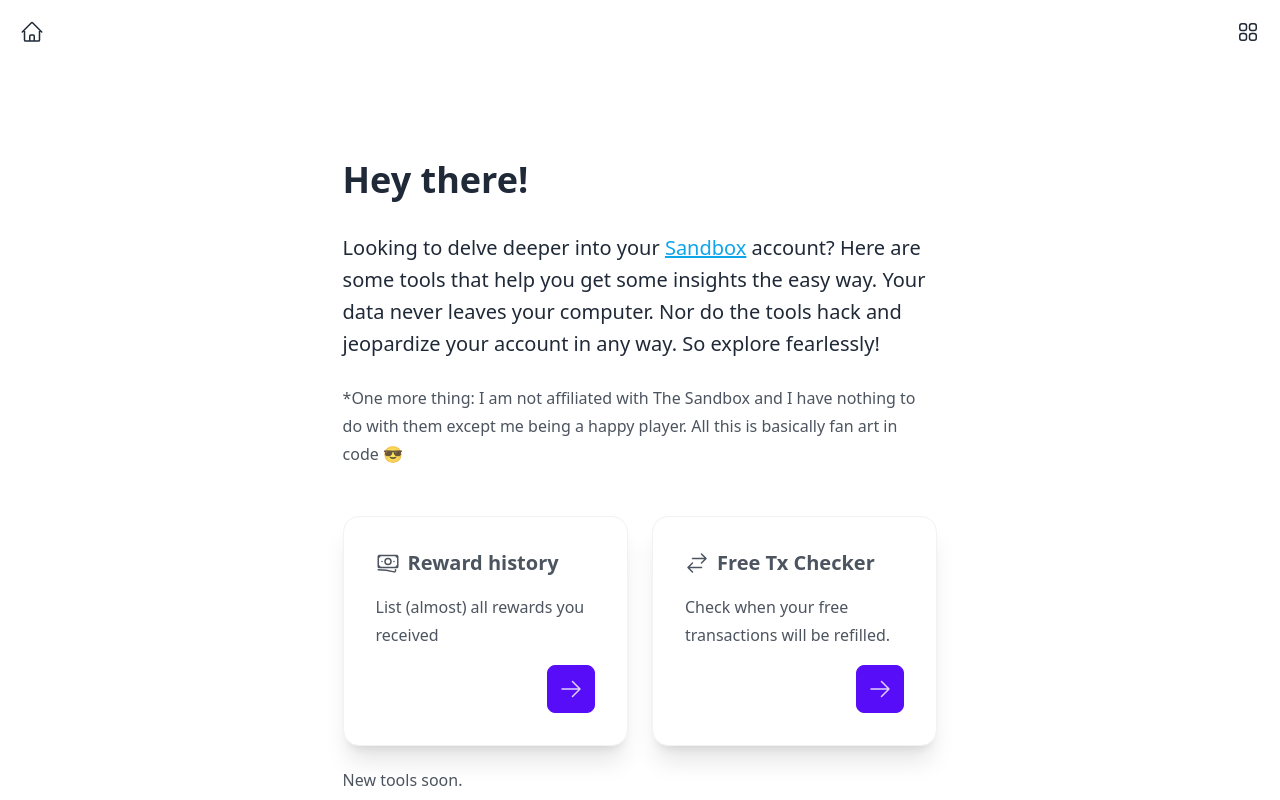
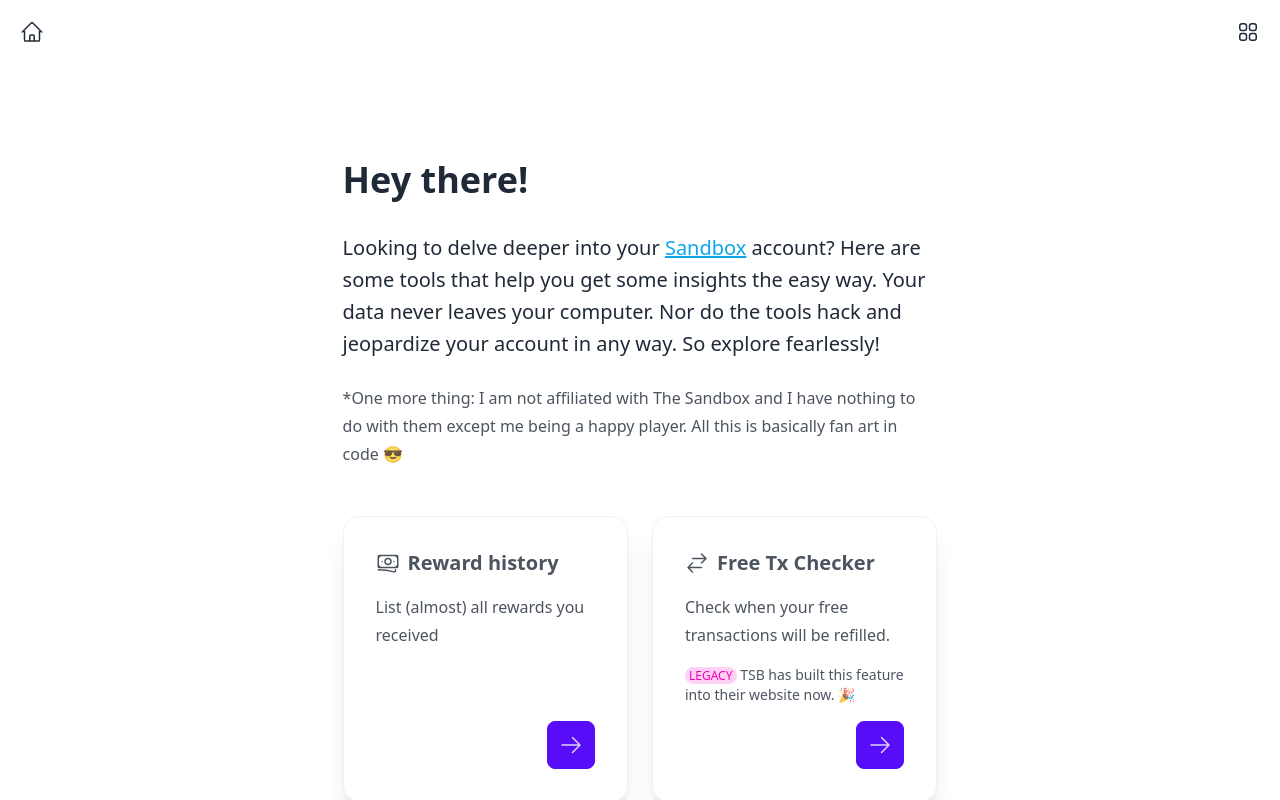
Before and after one commit to oxbarts/sandtools, a SvelteKit app: page / in a window 1280 px wide. Shown: the top 800 px of the page. Built offline with nearby package versions, Linux system fonts and the light colour scheme.

Commit message:
Mark Free Tx Checker tool as legacy

```diff
--- a/src/lib/components/tool.svelte
+++ b/src/lib/components/tool.svelte
@@ -21,7 +21,12 @@
       {/if}
       {title}
     </h2>
-    <p>{description}</p>
+    {#if description}
+      <p>{description}</p>
+    {:else}
+      <slot/>
+    {/if}
+
     <div class="card-actions justify-end">
       <a href={url} class="btn btn-primary btn-square">
         <svg xmlns="http://www.w3.org/2000/svg" fill="none" viewBox="0 0 24 24" stroke-width="1.5" stroke="currentColor" class="w-6 h-6"><path stroke-linecap="round" stroke-linejoin="round" d="M13.5 4.5L21 12m0 0l-7.5 7.5M21 12H3"/></svg>
--- a/src/routes/+page.svelte
+++ b/src/routes/+page.svelte
@@ -27,7 +27,10 @@
 
   <div class="grid grid-cols-1 sm:grid-cols-2 gap-6 mt-12 not-prose">
     <Tool title="Reward history" icon="money" description="List (almost) all rewards you received" url="{base}/reward-history"/>
-    <Tool title="Free Tx Checker" icon="tx" description="Check when your free transactions will be refilled." url="{base}/free-tx-checker"/>
+    <Tool title="Free Tx Checker" icon="tx" url="{base}/free-tx-checker">
+      <p>Check when your free transactions will be refilled.</p>
+      <p class="text-sm"><span class="uppercase rounded-full bg-secondary-content text-secondary text-xs px-1">LEGACY</span> TSB has built this feature into their website now. 🎉</p>
+    </Tool>
   </div>
 
   <p>New tools soon.</p>
--- a/src/routes/free-tx-checker/+page.svelte
+++ b/src/routes/free-tx-checker/+page.svelte
@@ -36,6 +36,8 @@
 <div class="prose">
   <h1>Free Tx Checker</h1>
   <p class="lead">Find out when your free transactions will be refilled.</p>
+
+  <p><p class="text-sm"><span class="uppercase rounded-full bg-secondary-content text-secondary text-xs px-1">LEGACY</span> TSB has built this feature into their website now. 🎉 Please use the official website to check when your free transactions are refiilled. It's displayed at <a href="https://www.sandbox.game/en/me/settings/blockchain/" rel="noopener">sandbox.game/me/settings/blockchain/</a>.</p>
 
   <h2>Steps</h2>
   <ol>
```
